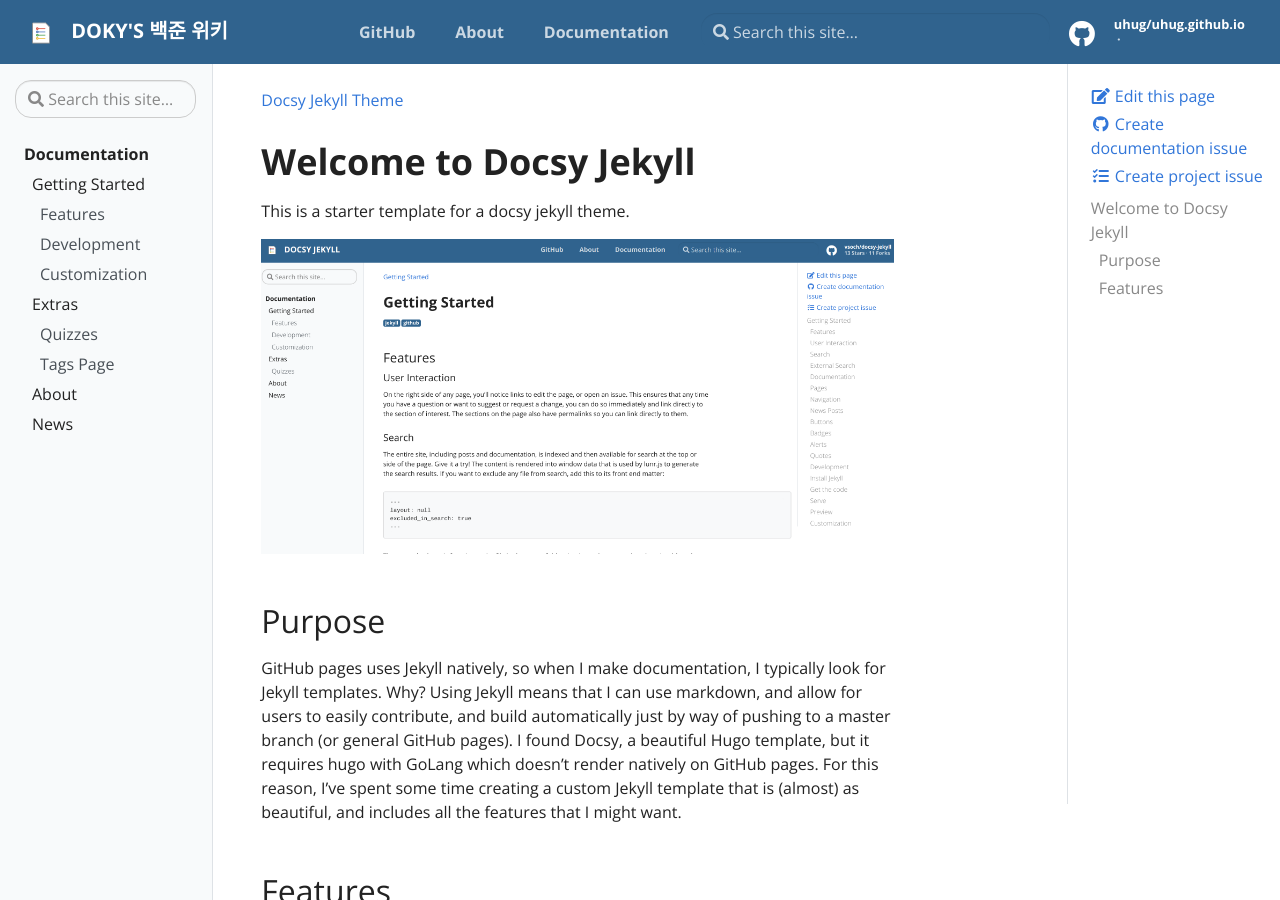
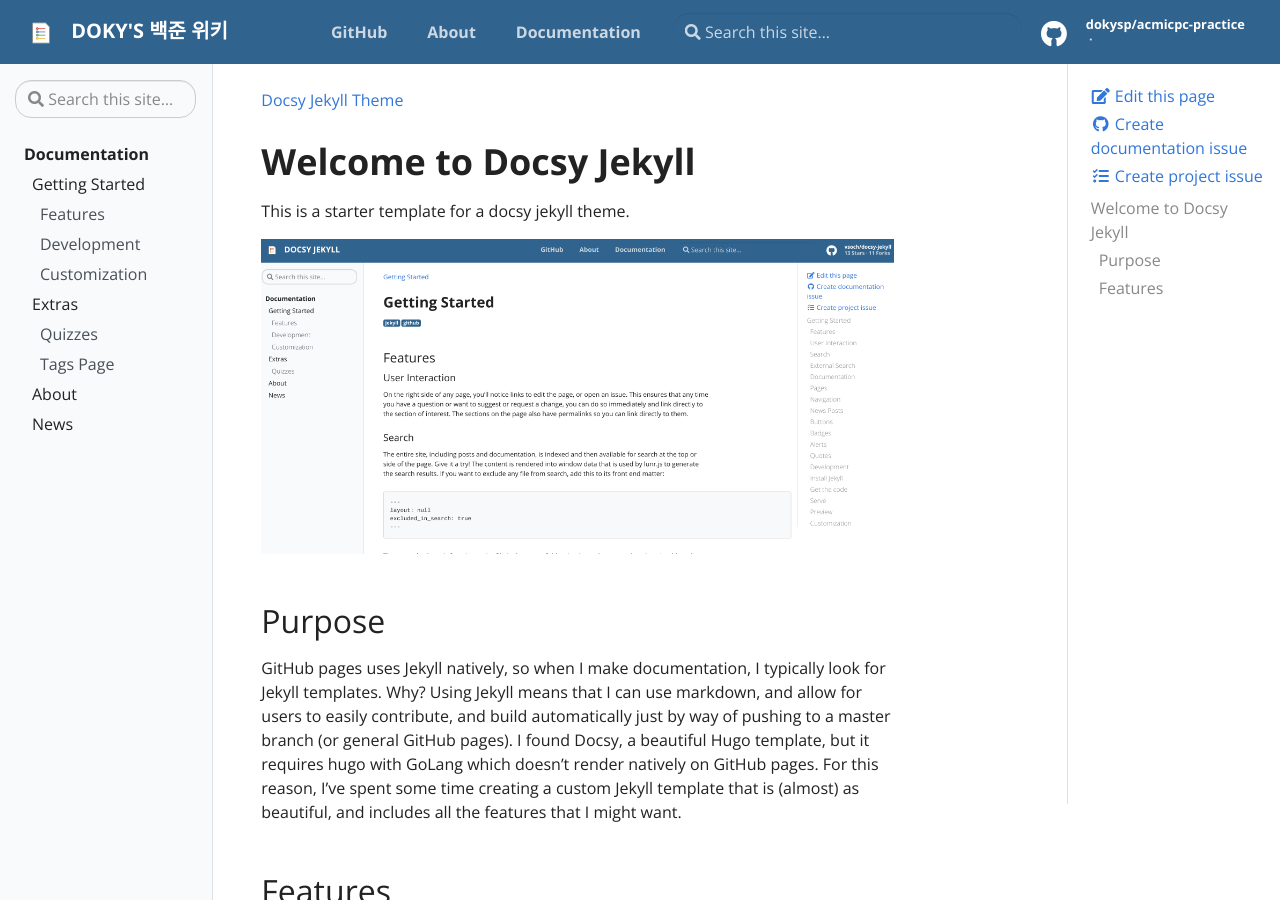
Before and after one commit to uhug/uhug.github.io, a Jekyll site: the page built from pages/index.md, in a window 1280 px wide and 900 px high. Built offline with Jekyll 4.4.1, drawn with Linux system fonts in a browser that asks for light colours.

Commit message:
블로그 주소 최종 수정

```diff
--- a/_config.yml
+++ b/_config.yml
@@ -27,9 +27,9 @@ baseurl: "" # the subpath of your site, e.g. /blog
 url: "https://uhug.github.io" # the base hostname & protocol for your site
 
 # Social (First three Required)
-repo: "https://github.com/uhug/uhug.github.io"
-github_user: "uhug"
-github_repo: "uhug.github.io"
+repo: "https://github.com/dokysp/acmicpc-practice"
+github_user: "dokysp"
+github_repo: "acmicpc-practice"
 
 # Optional
 facebook: dokysp
```
